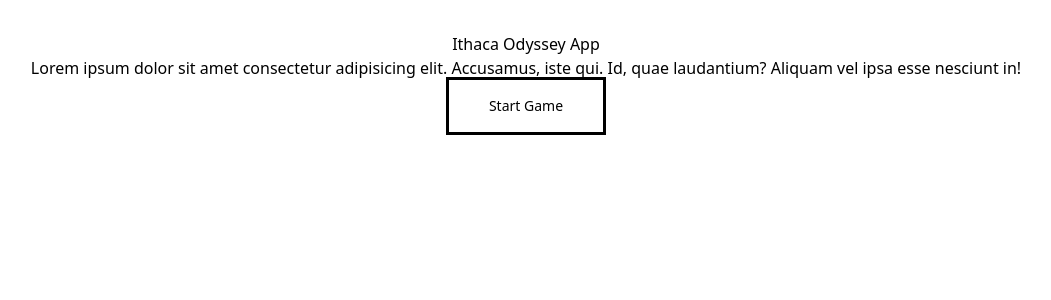
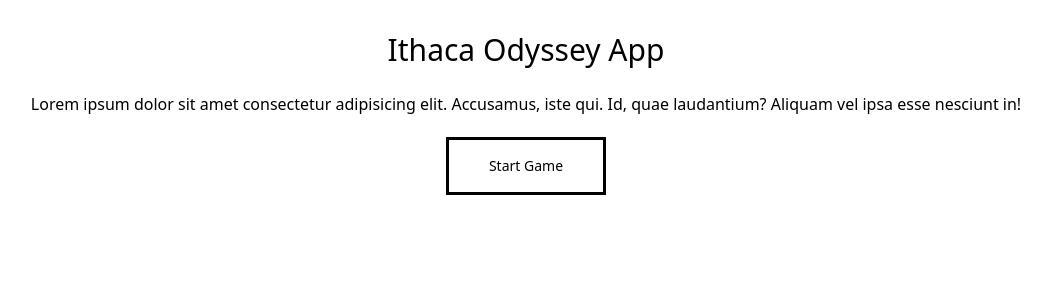
Before and after one commit to gzkdev/odyvite-telegram-app, a Next.js app: page / in a window 1280 px wide. Shown: the top 300 px of the page, without its empty margins (114-1165 px from the left). Built offline with nearby package versions, Linux system fonts and the light colour scheme.

Commit message:
update styles

```diff
--- a/src/app/page.tsx
+++ b/src/app/page.tsx
@@ -6,7 +6,7 @@ import { Button } from "@/components/ui/button";
 export default function Home() {
   return (
     <>
-      <div className="flex w-full grow flex-col items-center justify-between pb-20 pt-8 text-center">
+      <div className="flex w-full grow flex-col items-center justify-between gap-6 pb-20 pt-8 text-center">
         {/* <div className="flex flex-col items-center text-center">
           <Image
             alt="Ithaca"
@@ -26,7 +26,7 @@ export default function Home() {
         <Link href="/prologue" className="fantasy p-3 text-3xl uppercase">
           Begin Trial
         </Link> */}
-        <div>Ithaca Odyssey App</div>
+        <div className="text-3xl font-medium">Ithaca Odyssey App</div>
 
         <div>
           Lorem ipsum dolor sit amet consectetur adipisicing elit. Accusamus,
```
